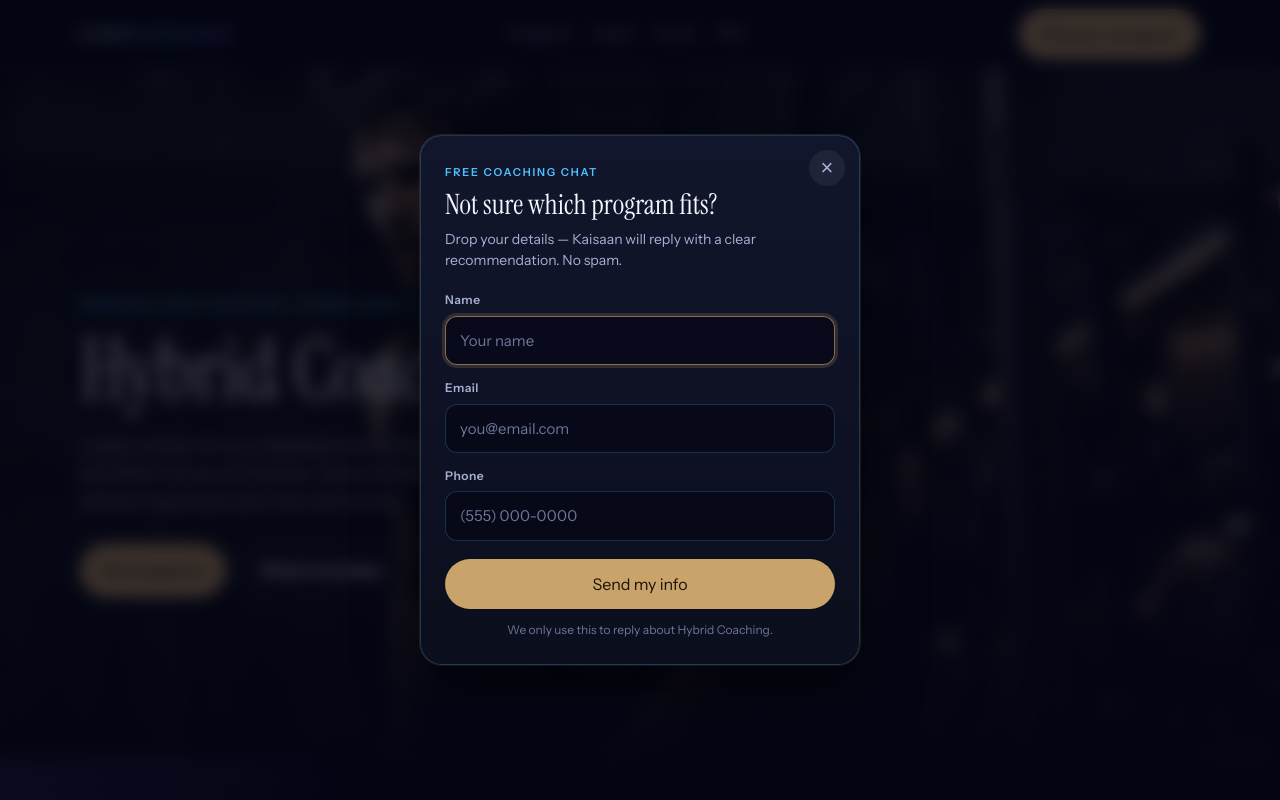
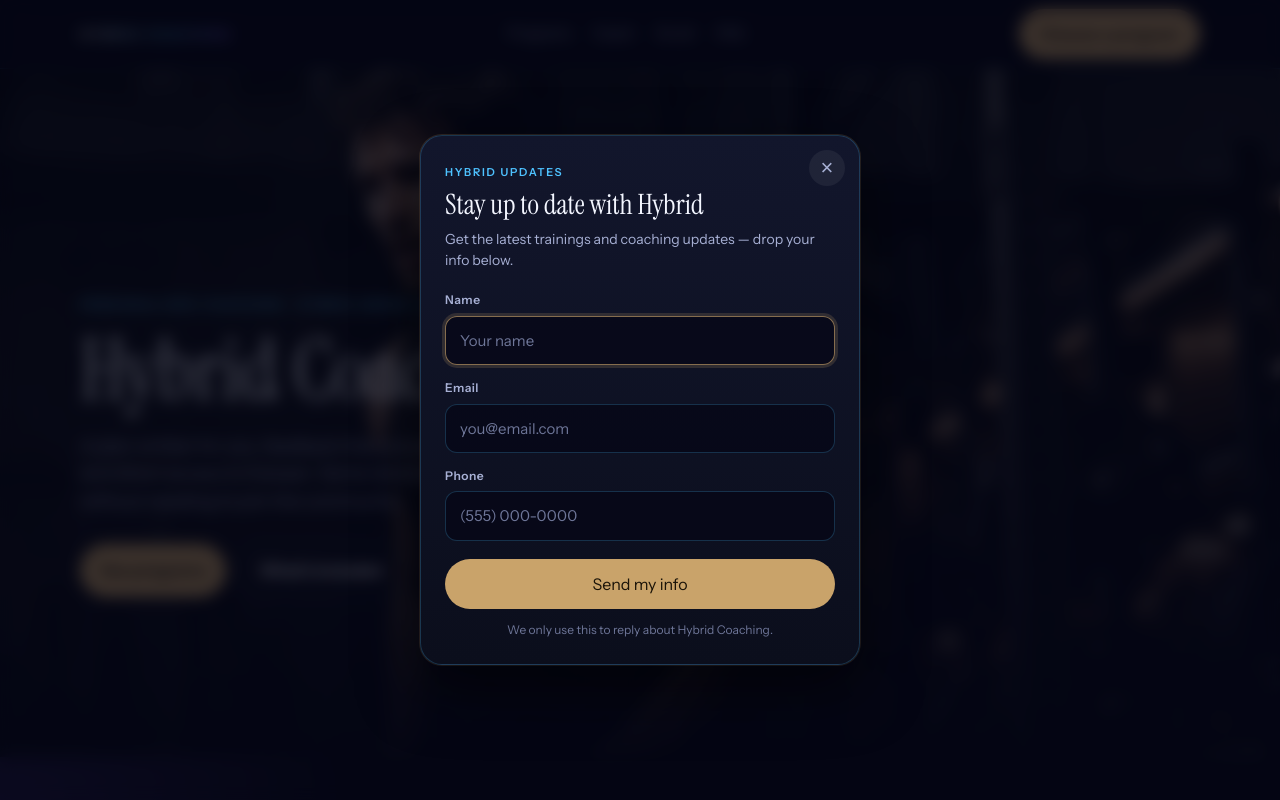
Before and after one commit to kaisaanabdul-rahman/hybrid-coaching, a plain HTML site: page index.html in a window 1280 px wide. Shown: the top 800 px of the page. Drawn offline with Linux system fonts and the light colour scheme.

Commit message:
Update lead popup messaging for Hybrid updates

```diff
--- a/index.html
+++ b/index.html
@@ -509,13 +509,13 @@
     <div id="hc-lead-success" class="hc-lead-success" aria-live="polite">
       <p class="hc-lead-kicker">Got it</p>
       <h2>You’re on the list.</h2>
-      <p class="hc-lead-sub">Kaisaan will follow up. In the meantime, pick a program below when you’re ready.</p>
+      <p class="hc-lead-sub">Kaisaan will follow up. Watch for the latest Hybrid trainings and coaching updates.</p>
     </div>
 
     <form id="hc-lead-form" class="hc-lead-form" action="https://formsubmit.co/ajax/kaisaanabdul@gmail.com" method="POST">
-      <p class="hc-lead-kicker">Free coaching chat</p>
-      <h2 id="hc-lead-title">Not sure which program fits?</h2>
-      <p class="hc-lead-sub">Drop your details — Kaisaan will reply with a clear recommendation. No spam.</p>
+      <p class="hc-lead-kicker">Hybrid updates</p>
+      <h2 id="hc-lead-title">Stay up to date with Hybrid</h2>
+      <p class="hc-lead-sub">Get the latest trainings and coaching updates — drop your info below.</p>
 
       <p id="hc-lead-error" class="hc-lead-error" role="alert"></p>
 
```
